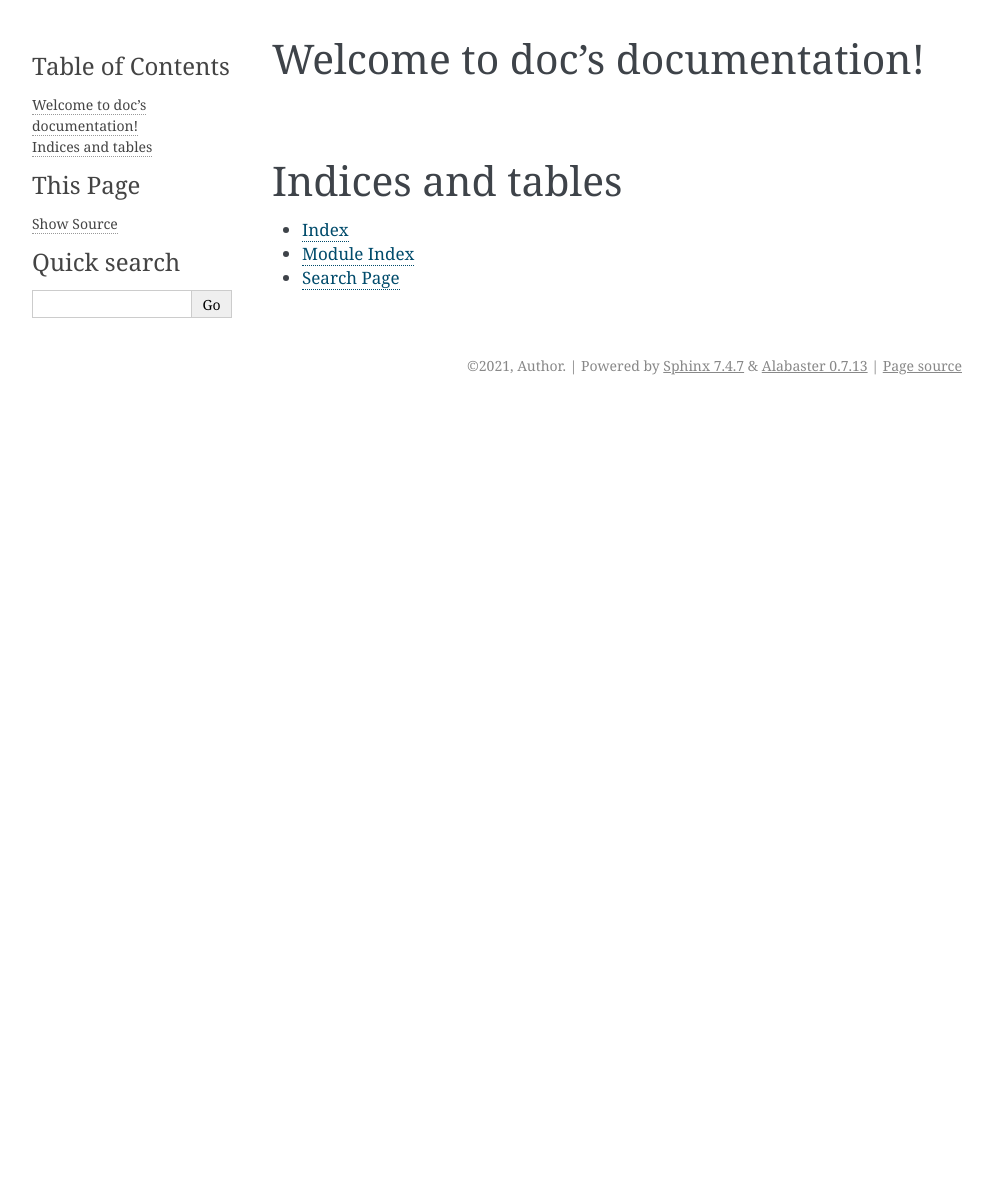
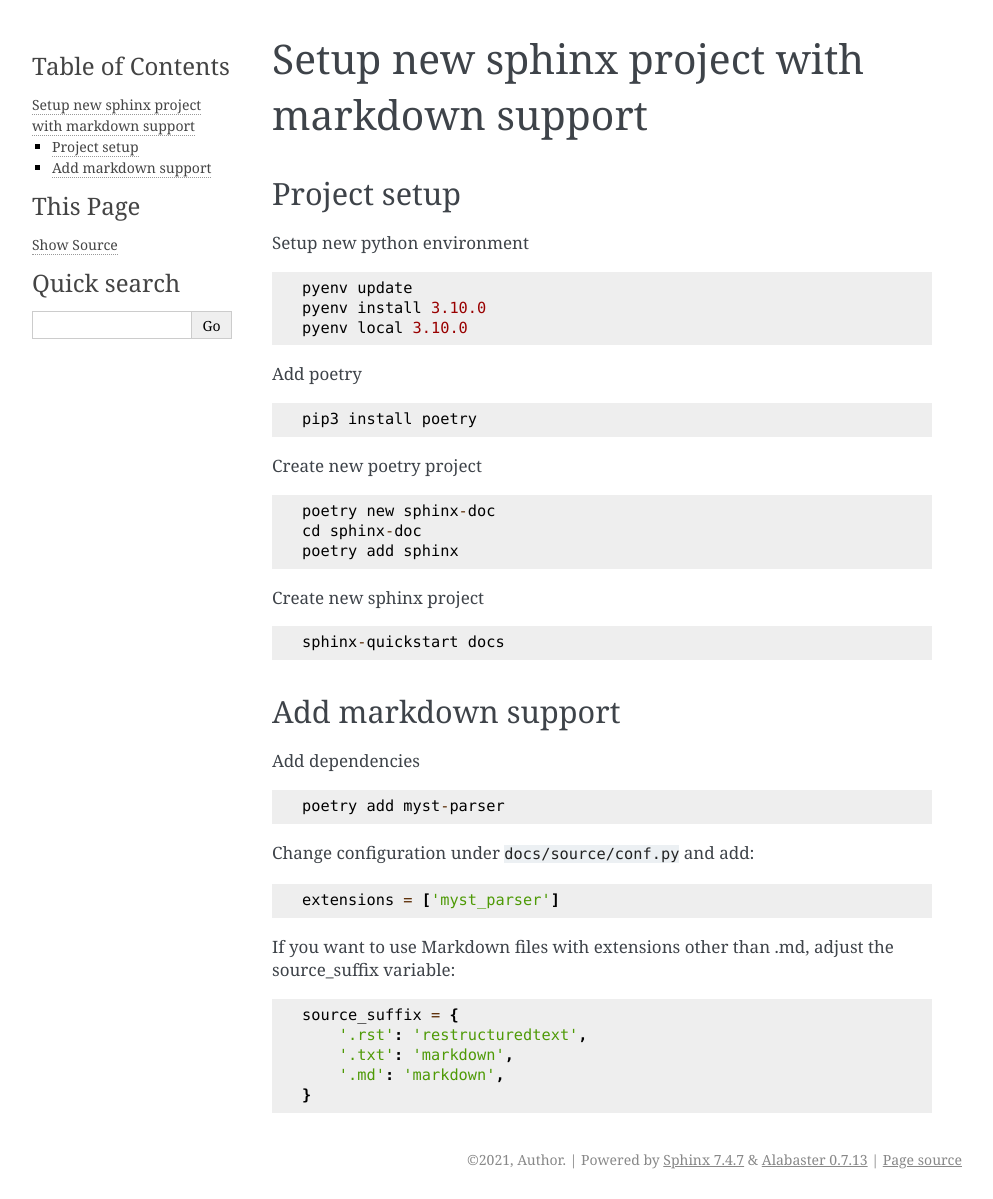
Before and after one commit to schlumpfit/sphinx-makdown-example, a Sphinx documentation site: the page built from docs/source/index.md, in a window 1280 px wide. Shown: the whole page, without its empty margins (148-1141 px from the left). Built offline with Sphinx 7.4.7, drawn with Linux system fonts in a browser that asks for light colours; before the commit the page ends 900 px from its top, so only the background shows below that.

Commit message:
Add markdown support
* Add myst-parser package
* Add myst-parser to extensions
* Change index.rst to index.md
* Add description how to build new sphinx project ith markdown support to index.md

````diff
--- a/docs/source/conf.py
+++ b/docs/source/conf.py
@@ -31,6 +31,7 @@ release = '0.1.0'
 # extensions coming with Sphinx (named 'sphinx.ext.*') or your custom
 # ones.
 extensions = [
+    'myst_parser'
 ]
 
 # Add any paths that contain templates here, relative to this directory.
--- /dev/null
+++ b/docs/source/index.md
@@ -0,0 +1,48 @@
+# Setup new sphinx project with markdown support
+
+## Project setup
+
+Setup new python environment
+```
+pyenv update
+pyenv install 3.10.0
+pyenv local 3.10.0
+```
+
+Add poetry
+```
+pip3 install poetry
+```
+
+Create new poetry project
+```
+poetry new sphinx-doc
+cd sphinx-doc
+poetry add sphinx
+```
+
+Create new sphinx project
+```
+sphinx-quickstart docs
+```
+
+## Add markdown support
+
+Add dependencies
+```
+poetry add myst-parser
+```
+
+Change configuration under `docs/source/conf.py` and add:
+```
+extensions = ['myst_parser']
+```
+
+If you want to use Markdown files with extensions other than .md, adjust the source_suffix variable:
+```
+source_suffix = {
+    '.rst': 'restructuredtext',
+    '.txt': 'markdown',
+    '.md': 'markdown',
+}
+```
--- a/docs/source/index.rst
+++ /dev/null
@@ -1,20 +0,0 @@
-.. doc documentation master file, created by
-   sphinx-quickstart on Wed Dec 29 15:01:49 2021.
-   You can adapt this file completely to your liking, but it should at least
-   contain the root `toctree` directive.
-
-Welcome to doc's documentation!
-===============================
-
-.. toctree::
-   :maxdepth: 2
-   :caption: Contents:
-
-
-
-Indices and tables
-==================
-
-* :ref:`genindex`
-* :ref:`modindex`
-* :ref:`search`
--- a/pyproject.toml
+++ b/pyproject.toml
@@ -8,6 +8,7 @@ authors = ["Your Name <you@example.com>"]
 python = "^3.10"
 pytest = "^6.2.5"
 Sphinx = "^4.3.2"
+myst-parser = "^0.16.1"
 
 [tool.poetry.dev-dependencies]
 
````
Also changed, not shown: 1 other file.
